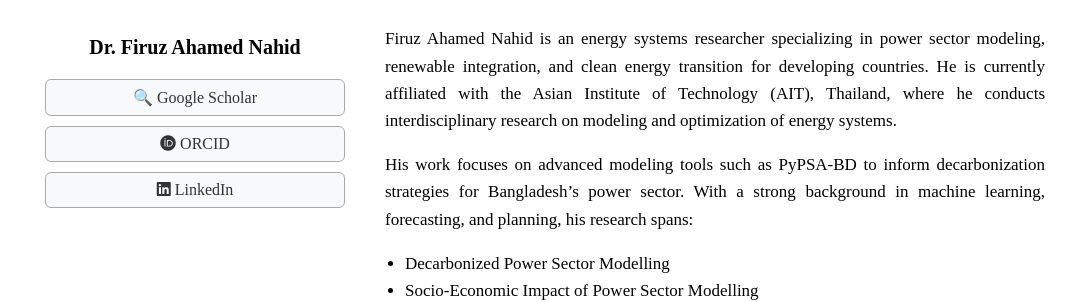
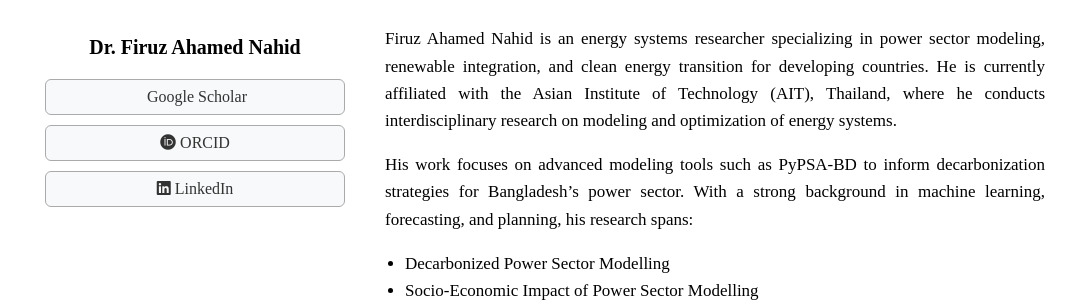
Before and after one commit to FiruzAhamed/firuzahamed.github.io, a Jekyll site: the page built from index.md, in a window 1280 px wide. Shown: the part 387-689 px from the top of the page, without its empty margins (95-1171 px from the left). Built offline with Jekyll 4.4.1, drawn with Linux system fonts in a browser that asks for light colours.

Commit message:
Update index.md

```diff
--- a/index.md
+++ b/index.md
@@ -21,7 +21,7 @@
     <h2>Dr. Firuz Ahamed Nahid</h2>
 
     <div class="link-buttons">
-      <a href="https://scholar.google.com/citations?user=uqPruO4AAAAJ&hl=en" target="_blank">🔍 Google Scholar</a>
+      <a href="https://scholar.google.com/citations?user=uqPruO4AAAAJ&hl=en" target="_blank"><i class="fab fa-googlescholar"></i> Google Scholar</a>
       <a href="https://orcid.org/0000-0002-2531-7640" target="_blank"><i class="fab fa-orcid"></i> ORCID</a>
       <a href="https://www.linkedin.com/in/firuz-ahamed-nahid/" target="_blank"><i class="fab fa-linkedin"></i> LinkedIn</a>
     </div>
```
